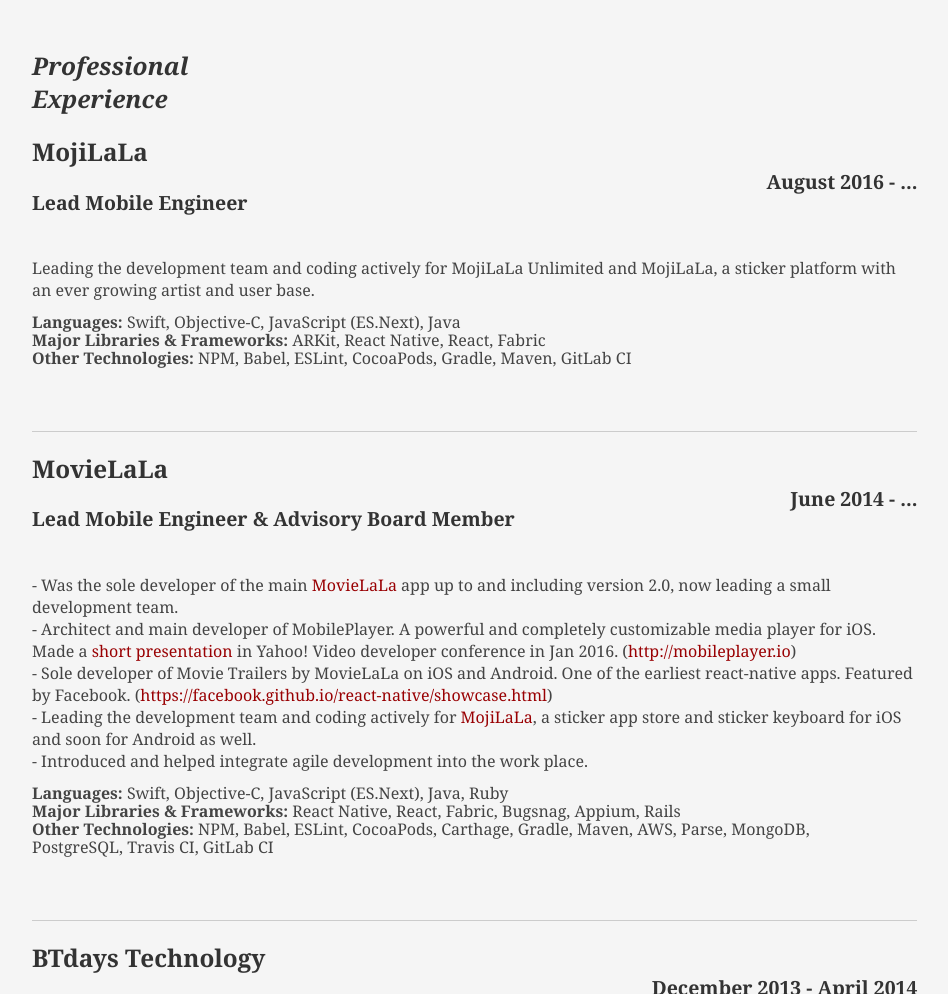
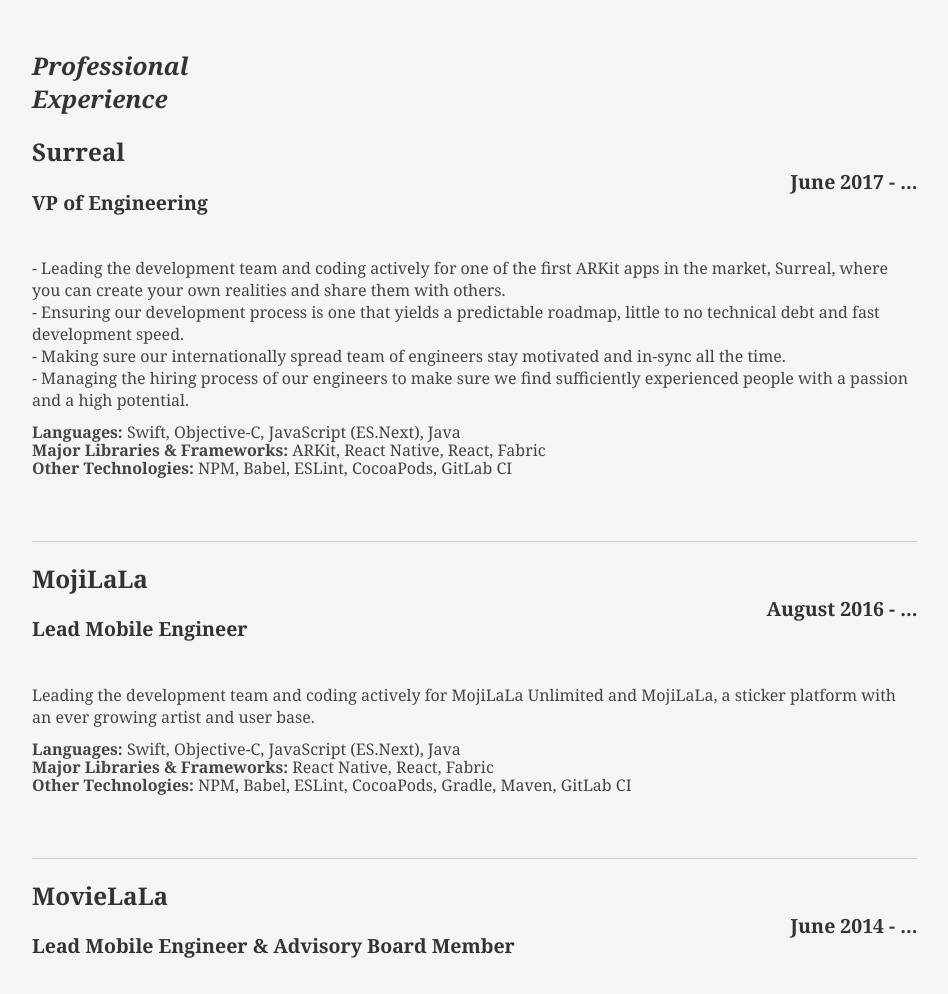
Before and after one commit to isair/Resume, a plain HTML site: page resume.html in a window 1280 px wide. Shown: the part 900-1894 px from the top of the page, without its empty margins (56-1004 px from the left). Drawn offline with Linux system fonts and the light colour scheme; a small style sheet from the web is missing.

Commit message:
Detail role at Surreal

```diff
--- a/resume.html
+++ b/resume.html
@@ -56,6 +56,23 @@
 
                             <div class="yui-u">
                                 <div class="job">
+                                    <h2>Surreal</h2>
+                                    <h3>VP of Engineering</h3>
+                                    <h4>June 2017 - ...</h4>
+                                    <br> - Leading the development team and coding actively for one of the first ARKit apps in the market, Surreal, where you can create your own realities and share them with others.
+                                    <br> - Ensuring our development process is one that yields a predictable roadmap, little to no technical debt and fast development speed.
+                                    <br> - Making sure our internationally spread team of engineers stay motivated and in-sync all the time.
+                                    <br> - Managing the hiring process of our engineers to make sure we find sufficiently experienced people with a passion and a high potential.
+                                    <p>
+                                        <strong>Languages:</strong> Swift, Objective-C, JavaScript (ES.Next), Java
+                                        <br>
+                                        <strong>Major Libraries &amp; Frameworks:</strong> ARKit, React Native, React, Fabric
+                                        <br>
+                                        <strong>Other Technologies:</strong> NPM, Babel, ESLint, CocoaPods, GitLab CI
+                                    </p>
+                                </div>
+
+                                <div class="job">
                                     <h2>MojiLaLa</h2>
                                     <h3>Lead Mobile Engineer</h3>
                                     <h4>August 2016 - ...</h4>
@@ -63,7 +80,7 @@
                                     <p>
                                         <strong>Languages:</strong> Swift, Objective-C, JavaScript (ES.Next), Java
                                         <br>
-                                        <strong>Major Libraries &amp; Frameworks:</strong> ARKit, React Native, React, Fabric
+                                        <strong>Major Libraries &amp; Frameworks:</strong> React Native, React, Fabric
                                         <br>
                                         <strong>Other Technologies:</strong> NPM, Babel, ESLint, CocoaPods, Gradle, Maven, GitLab CI
                                     </p>
```
